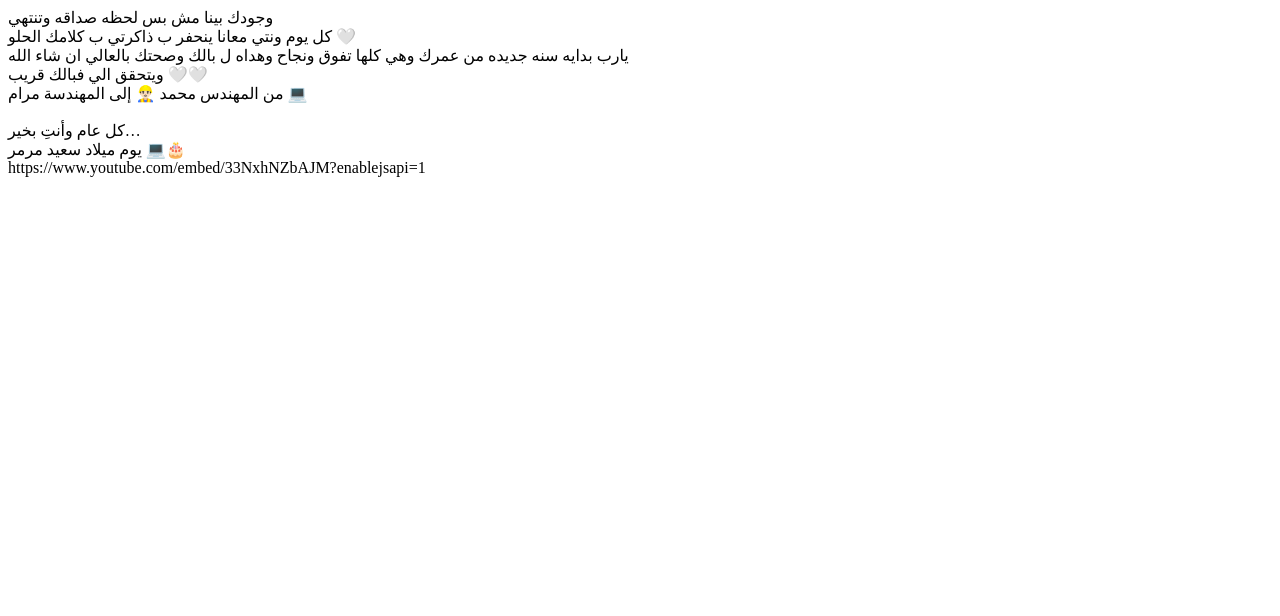
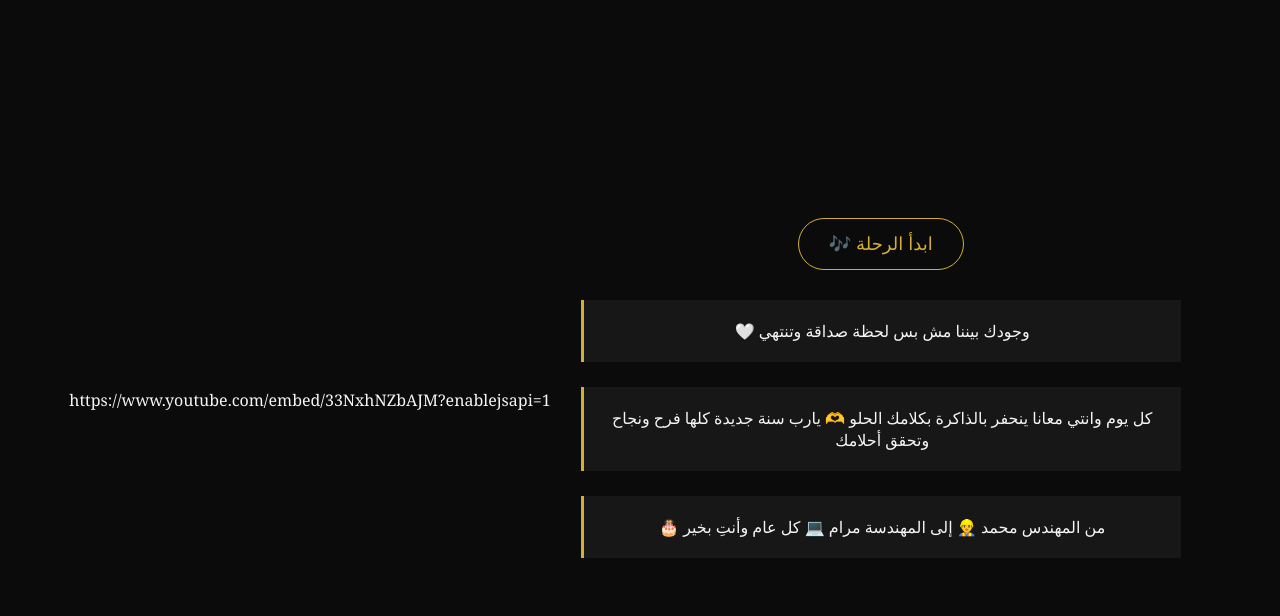
Before and after one commit to abdualmalikkahlid-creator/-Happy_birthday_meme-, a plain HTML site: page index.html in a window 1280 px wide. Drawn offline with Linux system fonts and the light colour scheme.

Commit message:
Update index.html
🎀💞😇Happy_birthday_meme😇💞🎀

```diff
--- a/index.html
+++ b/index.html
@@ -1,38 +1,95 @@
-وجودك بينا مش بس لحظه صداقه وتنتهي<br>
-كل يوم ونتي معانا ينحفر ب ذاكرتي ب كلامك الحلو 🤍<br>
-يارب بدايه سنه جديده من عمرك وهي كلها تفوق ونجاح وهداه ل بالك وصحتك بالعالي ان شاء الله<br>
-ويتحقق الي فبالك قريب 🤍🤍
-    </div>
+<!DOCTYPE html>
+<html lang="ar">
+<head>
+<meta charset="UTF-8">
+<meta name="viewport" content="width=device-width, initial-scale=1.0">
+<title>إلى ميمي 🤍</title>
 
-    <div class="card">
-من المهندس محمد 👷🏻‍♂️ إلى المهندسة مرام 💻<br><br>
-كل عام وأنتِ بخير…<br>
-يوم ميلاد سعيد مرمر 💻🎂
-    </div>
+<style>
+body {
+  margin: 0;
+  min-height: 100vh;
+  background: #0b0b0b;
+  color: #f5f5f5;
+  font-family: Georgia, serif;
+  direction: rtl;
+  display: flex;
+  align-items: center;
+  justify-content: center;
+}
 
+.container {
+  max-width: 600px;
+  padding: 30px;
+  text-align: center;
+}
+
+button {
+  background: none;
+  border: 1px solid #d4af37;
+  color: #d4af37;
+  padding: 14px 30px;
+  border-radius: 40px;
+  font-size: 18px;
+  cursor: pointer;
+  margin-bottom: 30px;
+}
+
+button:hover {
+  background: #d4af37;
+  color: #000;
+}
+
+.card {
+  border-left: 3px solid #d4af37;
+  padding: 20px;
+  margin-bottom: 25px;
+  background: rgba(255,255,255,0.05);
+  animation: slideUp 1.3s ease;
+}
+
+#player {
+  display: none;
+}
+
+@keyframes slideUp {
+  from {opacity:0; transform: translateY(20px);}
+  to {opacity:1; transform: translateY(0);}
+}
+</style>
+</head>
+
+<body>
+
+<div class="container">
+  <button onclick="startMusic()">ابدأ الرحلة 🎶</button>
+
+  <div class="card">
+    وجودك بيننا مش بس لحظة صداقة وتنتهي 🤍
+  </div>
+
+  <div class="card">
+    كل يوم وانتي معانا ينحفر بالذاكرة بكلامك الحلو
+    🫶 يارب سنة جديدة كلها فرح ونجاح وتحقق أحلامك
+  </div>
+
+  <div class="card">
+    من المهندس محمد 👷‍♂️ إلى المهندسة مرام 💻
+    كل عام وأنتِ بخير 🎂
   </div>
 </div>
 
-https://www.youtube.com/embed/33NxhNZbAJM?enablejsapi=1
-</iframe>
+https://www.youtube.com/embed/33NxhNZbAJM?enablejsapi=1</iframe>
 
 <script>
-const btn=document.getElementById("startBtn");
-const story=document.getElementById("story");
-const cards=document.querySelectorAll(".card");
-const player=document.getElementById("player").contentWindow;
-
-btn.onclick=()=>{
-  btn.style.display="none";
-  story.style.display="flex";
-  player.postMessage(JSON.stringify({
-    event:"command",func:"playVideo",args:[]
-  }),"*");
-
-  cards.forEach((c,i)=>{
-    c.style.animationDelay=(i*1.5)+"s";
-  });
-};
+function startMusic() {
+  var iframe = document.getElementById("player");
+  iframe.style.display = "block";
+  iframe.contentWindow.postMessage(
+    '{"event":"command","func":"playVideo","args":""}',
+    "*"
+  );
+}
 </script>
 
 </body>
```
